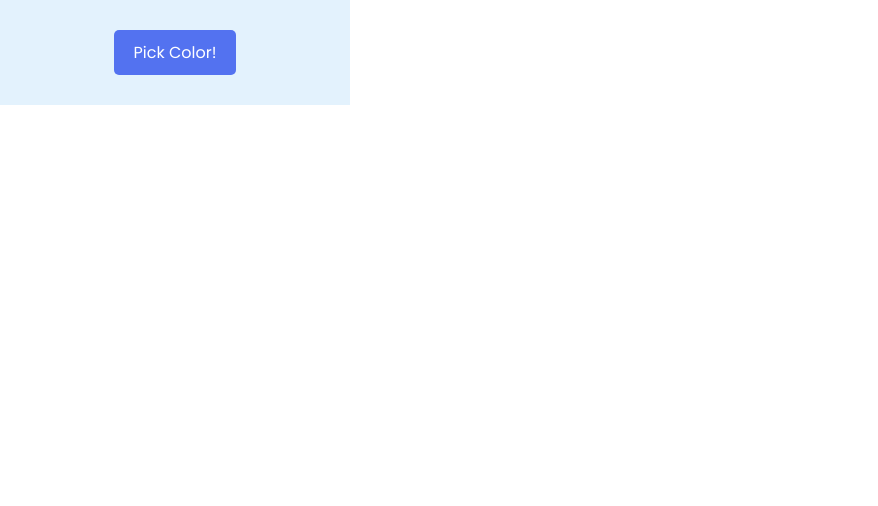
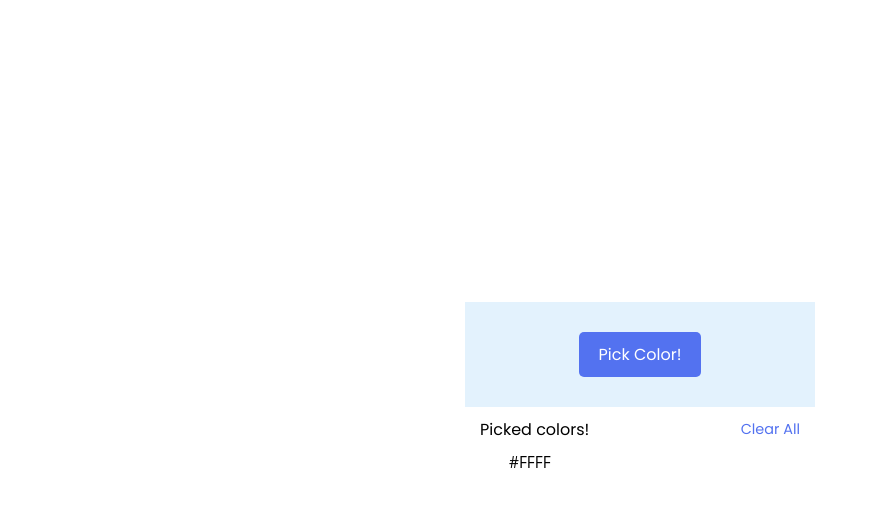
Before and after one commit to GonzKvn7/color-chrome-extension, a plain HTML site: page index.html in a window 1280 px wide. Shown: the whole page, without its empty margins (0-878 px from the left). Drawn offline with Linux system fonts and the light colour scheme.

Commit message:
more items are showing on browswer page

```diff
--- a/index.html
+++ b/index.html
@@ -1,7 +1,7 @@
 <!DOCTYPE html>
 <html lang="en">
     <head>
-        <link rel="stylesheet" href="./style.css"
+        <link rel="stylesheet" href="./style.css">
         <script src="script.js" defer></script>
     </head>
     <body>
@@ -9,12 +9,18 @@
             <div class="picker">
                 <button id="color-picker">Pick Color!</button>
             </div>
-            <div class="picked-colors hide">
+            <div class="picked-colors">
                 <header>
                     <p class="title">Picked colors!</p>
                     <span class="clear-all">Clear All</span>
                 </header>
-                <ul class="all-colors"></ul>
+                <ul class="all-colors">
+                <li class="color">
+                    <span class="rect"></span>
+                    <span class="value">#ffff</span>
+
+                </li>
+                </ul>
             </div>
         </div>
     </body>
--- a/style.css
+++ b/style.css
@@ -5,6 +5,13 @@
     box-sizing: border-box;
     font-family: "Poppins", sans-serif;
 }
+body {
+    display: flex;
+    align-items:center;
+    justify-content: center;
+    min-height: 100vh;
+}
+
 .popup {
     width: 350px;
     background: #fff;
@@ -15,7 +22,8 @@
 }
 
 .popup .picker {
-    padding: 30px;
+    padding: 30px 0;
+    display: flex;
     background: #E3F2FD;
     justify-content: center;
 }
```
